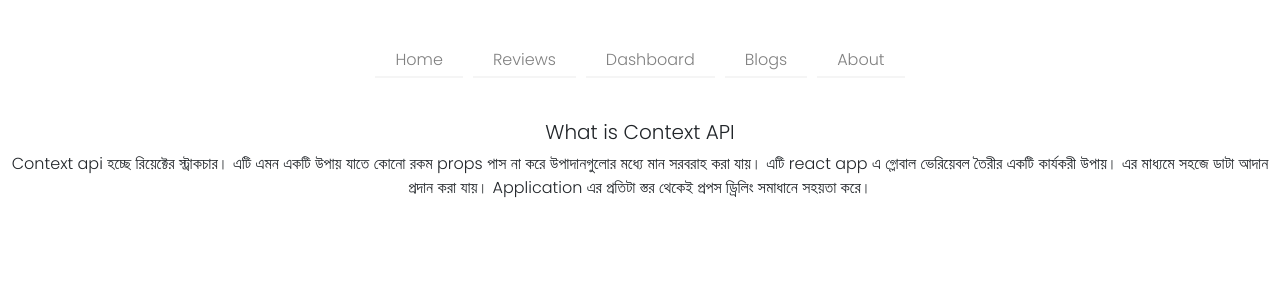
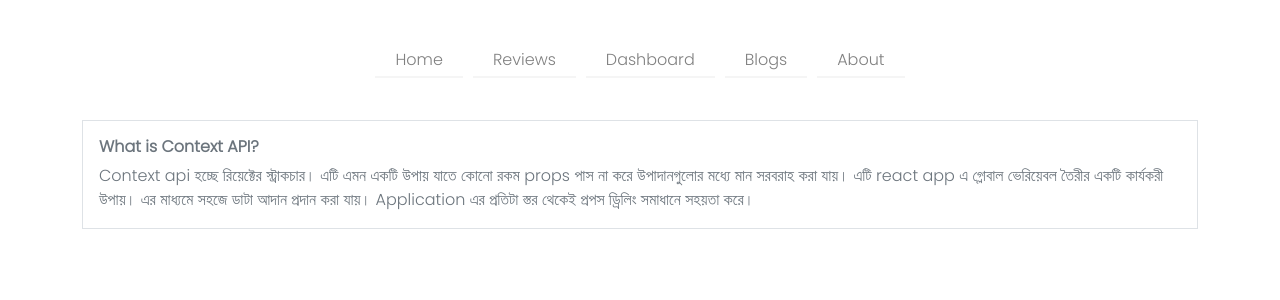
Before and after one commit to SunjatunRuna/product-analysis-website, a React (Create React App) app: page /blogs in a window 1280 px wide. Shown: the top 300 px of the page. Built offline with nearby package versions, Linux system fonts and the light colour scheme; a web font is replaced by a local one.

Commit message:
blog page update

```diff
--- a/src/components/Blogs/Blogs.js
+++ b/src/components/Blogs/Blogs.js
@@ -2,13 +2,15 @@ import React from 'react';
 
 const Blogs = () => {
     return (
-        <div>
-            <h5>What is Context API</h5>
-            <p>Context api হচ্ছে রিয়েক্টের স্ট্রাকচার।
-                এটি এমন একটি উপায় যাতে কোনো রকম props পাস না করে উপাদানগুলোর মধ্যে মান সরবরাহ করা
-                 যায়। এটি react app এ গ্লোবাল ভেরিয়েবল তৈরীর একটি কার্যকরী উপায়।
-                 এর মাধ্যমে সহজে ডাটা আদান প্রদান করা যায়।
-                 Application এর প্রতিটা স্তর থেকেই প্রপস ড্রিলিং সমাধানে সহয়তা করে।</p>
+        <div className='container'>
+            <div className='container border border-mute text-secondary ps-3 text-start'>
+                <h6 className='fw-bold pt-3'>What is Context API?</h6>
+                <p>Context api হচ্ছে রিয়েক্টের স্ট্রাকচার।
+                    এটি এমন একটি উপায় যাতে কোনো রকম props পাস না করে উপাদানগুলোর মধ্যে মান সরবরাহ করা
+                    যায়। এটি react app এ গ্লোবাল ভেরিয়েবল তৈরীর একটি কার্যকরী উপায়।
+                    এর মাধ্যমে সহজে ডাটা আদান প্রদান করা যায়।
+                    Application এর প্রতিটা স্তর থেকেই প্রপস ড্রিলিং সমাধানে সহয়তা করে।</p>
+            </div>
         </div>
     );
 };
```
